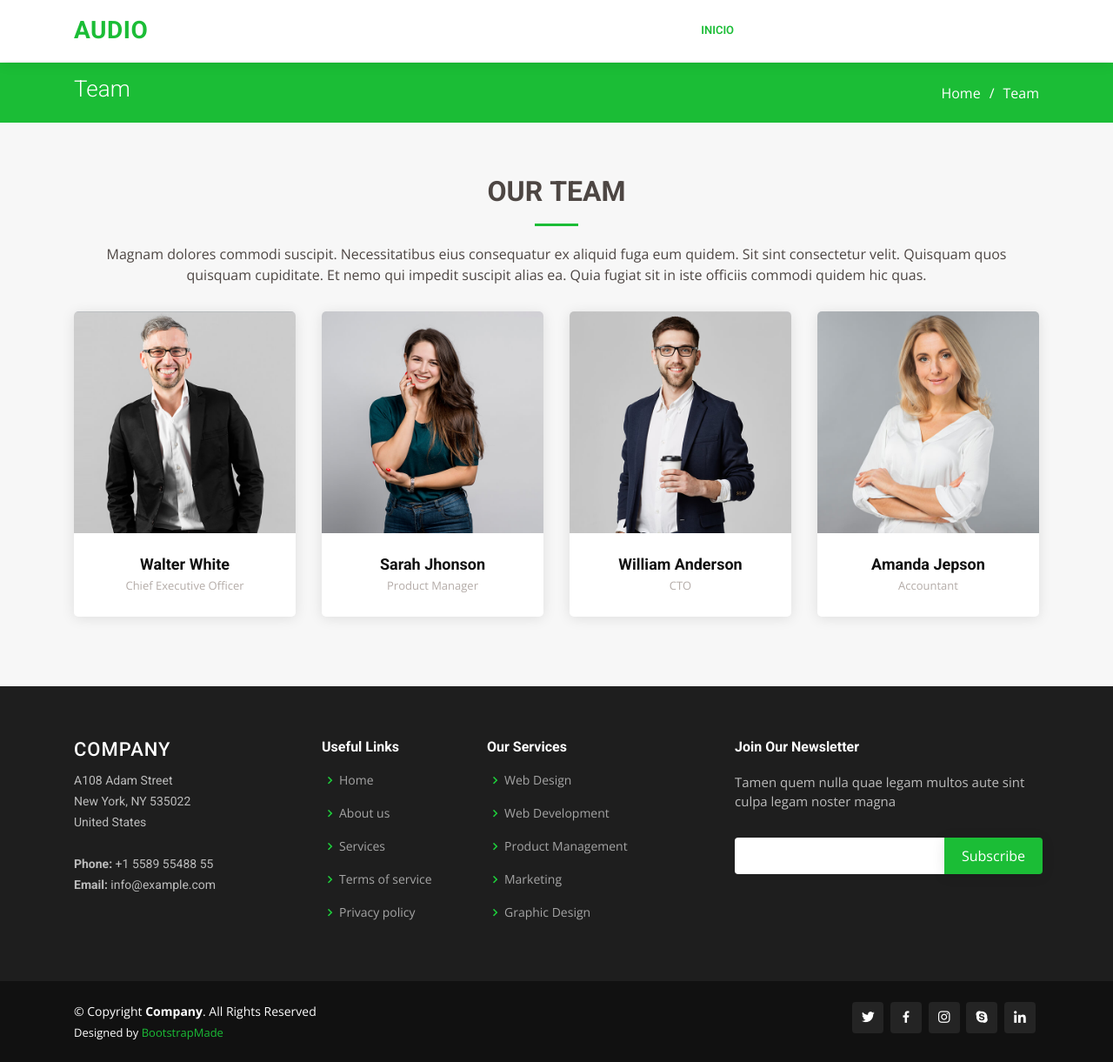
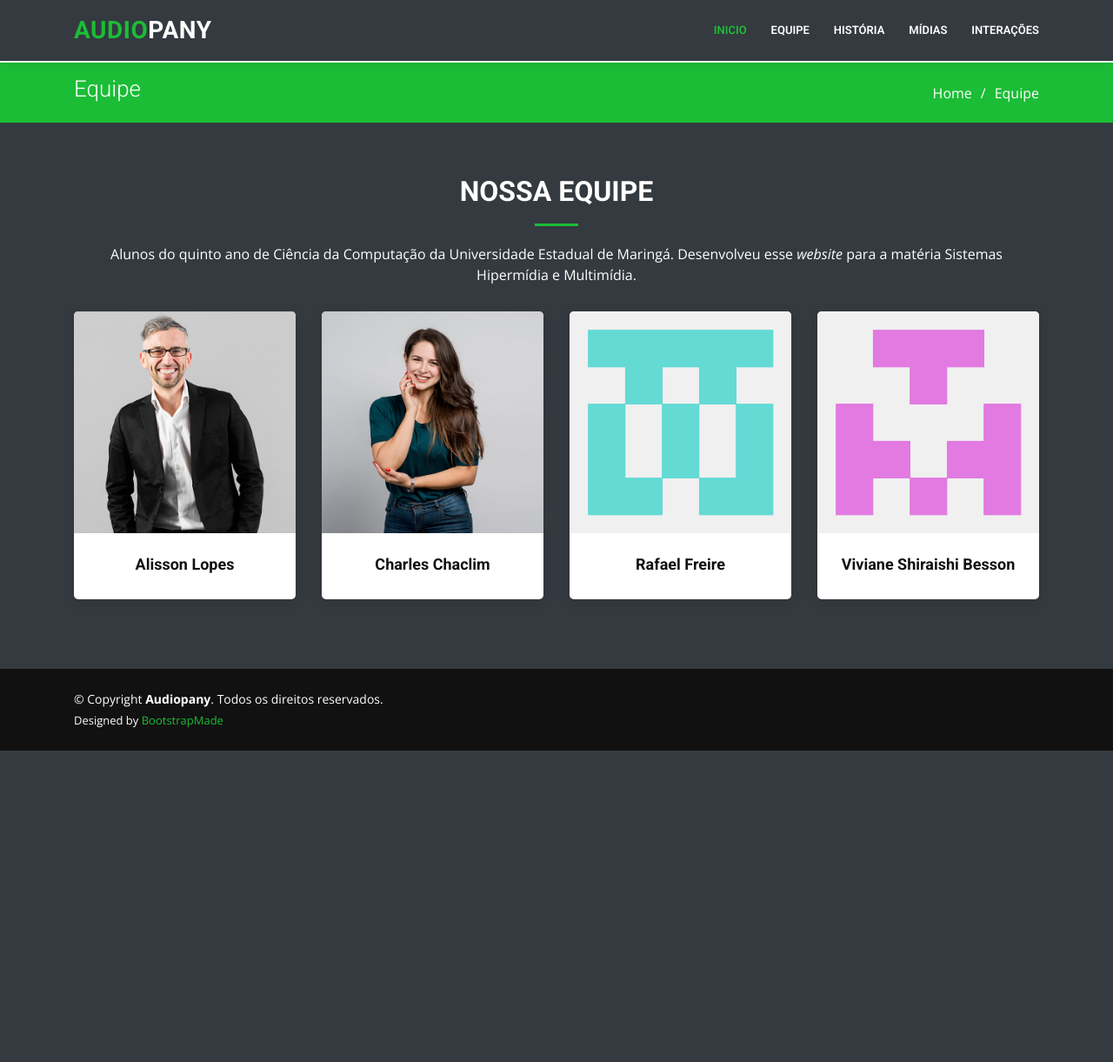
Before and after one commit to alissonl3/trabalho-audio, a PHP site: page /team.html in a window 1280 px wide. Shown: the whole page at 87% size. After the commit the page ends 863 px from the top, so only its background shows below. Run offline with PHP 8.4, Linux system fonts and the light colour scheme.

Commit message:
CSS stuffs

```diff
--- a/assets/css/style.css
+++ b/assets/css/style.css
@@ -10,7 +10,7 @@
 --------------------------------------------------------------*/
 body {
   font-family: "Open Sans", sans-serif;
-  color: #4d4643;
+  color: #fff;
 }
 
 a {
@@ -69,7 +69,7 @@ h1, h2, h3, h4, h5, h6 {
 # Header
 --------------------------------------------------------------*/
 #header {
-  background: #fff;
+  background: #343a40;
   transition: all 0.5s;
   z-index: 997;
   padding: 15px 0;
@@ -239,7 +239,7 @@ h1, h2, h3, h4, h5, h6 {
   left: 15px;
   z-index: 9999;
   overflow-y: auto;
-  background: #fff;
+  background: #343a40;
   transition: ease-in-out 0.2s;
   opacity: 0;
   visibility: hidden;
@@ -521,7 +521,7 @@ section {
 }
 
 .section-bg {
-  background-color: #f7f7f7;
+  background-color: #343a40;
 }
 
 .section-title {
@@ -615,7 +615,7 @@ section {
   text-align: center;
   padding: 70px 20px 80px 20px;
   transition: all ease-in-out 0.3s;
-  background: #fff;
+  background: #343a40;
 }
 
 .services .icon-box .icon {
@@ -1189,7 +1189,7 @@ section {
 
 .faq .faq-list li {
   padding: 20px;
-  background: #fff;
+  background: #343a40;
   border-radius: 4px;
   position: relative;
 }
@@ -1230,7 +1230,7 @@ section {
 }
 
 .faq .faq-list a.collapsed {
-  color: #343a40;
+  color: #fff;
   transition: 0.3s;
 }
 
--- a/interacoes.html
+++ b/interacoes.html
@@ -87,7 +87,7 @@
     </section><!-- End Breadcrumbs -->
 
     <!-- ======= Pricing Section ======= -->
-    <section id="pricing" class="pricing">
+    <section id="pricing" class="pricing" style="background-color: #343a40;">
       <div class="container" data-aos="fade-up">
 
         <div class="section-title">
--- a/team.html
+++ b/team.html
@@ -51,12 +51,13 @@
         <ul>
           <li class="active"><a href="index.html">Inicio</a></li>
 
-          <li class="drop-down"><a href="">Sobre</a>
+           <!-- <li class="drop-down"><a href="">Sobre</a>
             <ul>
               <li><a href="about.html">Sobre nós</a></li>
               <li><a href="team.html">Equipe</a></li>
             </ul>
-          </li>
+          </li> -->
+          <li><a href="team.html">Equipe</a></li>
 
           <li><a href="services.html">História</a></li>
           <li><a href="portfolio.html">Mídias</a></li>
@@ -75,10 +76,10 @@
       <div class="container">
 
         <div class="d-flex justify-content-between align-items-center">
-          <h2>Team</h2>
+          <h2>Equipe</h2>
           <ol>
             <li><a href="index.html">Home</a></li>
-            <li>Team</li>
+            <li>Equipe</li>
           </ol>
         </div>
 
@@ -90,8 +91,8 @@
       <div class="container">
 
         <div class="section-title" data-aos="fade-up">
-          <h2>Our <strong>Team</strong></h2>
-          <p>Magnam dolores commodi suscipit. Necessitatibus eius consequatur ex aliquid fuga eum quidem. Sit sint consectetur velit. Quisquam quos quisquam cupiditate. Et nemo qui impedit suscipit alias ea. Quia fugiat sit in iste officiis commodi quidem hic quas.</p>
+          <h2>Nossa equipe</strong></h2>
+          <p>Alunos do quinto ano de Ciência da Computação da Universidade Estadual de Maringá. Desenvolveu esse <i>website</i> para a matéria Sistemas Hipermídia e Multimídia.</p>
         </div>
 
         <div class="row">
@@ -100,16 +101,9 @@
             <div class="member" data-aos="fade-up">
               <div class="member-img">
                 <img src="assets/img/team/team-1.jpg" class="img-fluid" alt="">
-                <div class="social">
-                  <a href=""><i class="icofont-twitter"></i></a>
-                  <a href=""><i class="icofont-facebook"></i></a>
-                  <a href=""><i class="icofont-instagram"></i></a>
-                  <a href=""><i class="icofont-linkedin"></i></a>
-                </div>
               </div>
               <div class="member-info">
-                <h4>Walter White</h4>
-                <span>Chief Executive Officer</span>
+                <h4>Alisson Lopes</h4>
               </div>
             </div>
           </div>
@@ -118,16 +112,9 @@
             <div class="member" data-aos="fade-up" data-aos-delay="100">
               <div class="member-img">
                 <img src="assets/img/team/team-2.jpg" class="img-fluid" alt="">
-                <div class="social">
-                  <a href=""><i class="icofont-twitter"></i></a>
-                  <a href=""><i class="icofont-facebook"></i></a>
-                  <a href=""><i class="icofont-instagram"></i></a>
-                  <a href=""><i class="icofont-linkedin"></i></a>
-                </div>
               </div>
               <div class="member-info">
-                <h4>Sarah Jhonson</h4>
-                <span>Product Manager</span>
+                <h4>Charles Chaclim</h4>
               </div>
             </div>
           </div>
@@ -135,17 +122,10 @@
           <div class="col-lg-3 col-md-6 d-flex align-items-stretch">
             <div class="member" data-aos="fade-up" data-aos-delay="200">
               <div class="member-img">
-                <img src="assets/img/team/team-3.jpg" class="img-fluid" alt="">
-                <div class="social">
-                  <a href=""><i class="icofont-twitter"></i></a>
-                  <a href=""><i class="icofont-facebook"></i></a>
-                  <a href=""><i class="icofont-instagram"></i></a>
-                  <a href=""><i class="icofont-linkedin"></i></a>
-                </div>
+                <img src="assets/img/team/34220820.png" class="img-fluid" alt="">
               </div>
               <div class="member-info">
-                <h4>William Anderson</h4>
-                <span>CTO</span>
+                <h4>Rafael Freire</h4>
               </div>
             </div>
           </div>
@@ -153,17 +133,10 @@
           <div class="col-lg-3 col-md-6 d-flex align-items-stretch">
             <div class="member" data-aos="fade-up" data-aos-delay="300">
               <div class="member-img">
-                <img src="assets/img/team/team-4.jpg" class="img-fluid" alt="">
-                <div class="social">
-                  <a href=""><i class="icofont-twitter"></i></a>
-                  <a href=""><i class="icofont-facebook"></i></a>
-                  <a href=""><i class="icofont-instagram"></i></a>
-                  <a href=""><i class="icofont-linkedin"></i></a>
-                </div>
+                <img src="assets/img/team/26697821.png" class="img-fluid" alt="">
               </div>
               <div class="member-info">
-                <h4>Amanda Jepson</h4>
-                <span>Accountant</span>
+                <h4>Viviane Shiraishi Besson</h4>
               </div>
             </div>
           </div>
@@ -178,60 +151,11 @@
   <!-- ======= Footer ======= -->
   <footer id="footer">
 
-    <div class="footer-top">
-      <div class="container">
-        <div class="row">
-
-          <div class="col-lg-3 col-md-6 footer-contact">
-            <h3>Company</h3>
-            <p>
-              A108 Adam Street <br>
-              New York, NY 535022<br>
-              United States <br><br>
-              <strong>Phone:</strong> +1 5589 55488 55<br>
-              <strong>Email:</strong> info@example.com<br>
-            </p>
-          </div>
-
-          <div class="col-lg-2 col-md-6 footer-links">
-            <h4>Useful Links</h4>
-            <ul>
-              <li><i class="bx bx-chevron-right"></i> <a href="#">Home</a></li>
-              <li><i class="bx bx-chevron-right"></i> <a href="#">About us</a></li>
-              <li><i class="bx bx-chevron-right"></i> <a href="#">Services</a></li>
-              <li><i class="bx bx-chevron-right"></i> <a href="#">Terms of service</a></li>
-              <li><i class="bx bx-chevron-right"></i> <a href="#">Privacy policy</a></li>
-            </ul>
-          </div>
-
-          <div class="col-lg-3 col-md-6 footer-links">
-            <h4>Our Services</h4>
-            <ul>
-              <li><i class="bx bx-chevron-right"></i> <a href="#">Web Design</a></li>
-              <li><i class="bx bx-chevron-right"></i> <a href="#">Web Development</a></li>
-              <li><i class="bx bx-chevron-right"></i> <a href="#">Product Management</a></li>
-              <li><i class="bx bx-chevron-right"></i> <a href="#">Marketing</a></li>
-              <li><i class="bx bx-chevron-right"></i> <a href="#">Graphic Design</a></li>
-            </ul>
-          </div>
-
-          <div class="col-lg-4 col-md-6 footer-newsletter">
-            <h4>Join Our Newsletter</h4>
-            <p>Tamen quem nulla quae legam multos aute sint culpa legam noster magna</p>
-            <form action="" method="post">
-              <input type="email" name="email"><input type="submit" value="Subscribe">
-            </form>
-          </div>
-
-        </div>
-      </div>
-    </div>
-
     <div class="container d-md-flex py-4">
 
       <div class="mr-md-auto text-center text-md-left">
         <div class="copyright">
-          &copy; Copyright <strong><span>Company</span></strong>. All Rights Reserved
+          &copy; Copyright <strong><span>Audiopany</span></strong>. Todos os direitos reservados.
         </div>
         <div class="credits">
           <!-- All the links in the footer should remain intact. -->
@@ -240,13 +164,6 @@
           <!-- Purchase the pro version with working PHP/AJAX contact form: https://bootstrapmade.com/company-free-html-bootstrap-template/ -->
           Designed by <a href="https://bootstrapmade.com/">BootstrapMade</a>
         </div>
-      </div>
-      <div class="social-links text-center text-md-right pt-3 pt-md-0">
-        <a href="#" class="twitter"><i class="bx bxl-twitter"></i></a>
-        <a href="#" class="facebook"><i class="bx bxl-facebook"></i></a>
-        <a href="#" class="instagram"><i class="bx bxl-instagram"></i></a>
-        <a href="#" class="google-plus"><i class="bx bxl-skype"></i></a>
-        <a href="#" class="linkedin"><i class="bx bxl-linkedin"></i></a>
       </div>
     </div>
   </footer><!-- End Footer -->
--- a/timeline/phonograph.html
+++ b/timeline/phonograph.html
@@ -155,7 +155,7 @@
 
   <!-- ======= Hero Section ======= -->
   <main>
-    <div id="carouselExampleIndicators" class="carousel slide" style="margin-bottom: 4rem;" data-ride="carousel">
+    <div id="carouselExampleIndicators" class="carousel slide" style="background-color: #343a40; margin-bottom: 4rem;" data-ride="carousel">
       <div class="carousel-inner">
         <div class="carousel-item active">
           <img class="d-block" style="height:75vh; width:100vw; background: right; background-size: cover; background-image: url(../assets/img/old-gramophone.jpg);" alt="Second slide">
```
Also changed, not shown: audio_types/audio_types.html (+4 -3 lines), timeline/timeline.html (+40 -19 lines), assets/img/team/26697821.png (added), assets/img/team/34220820.png (added).
